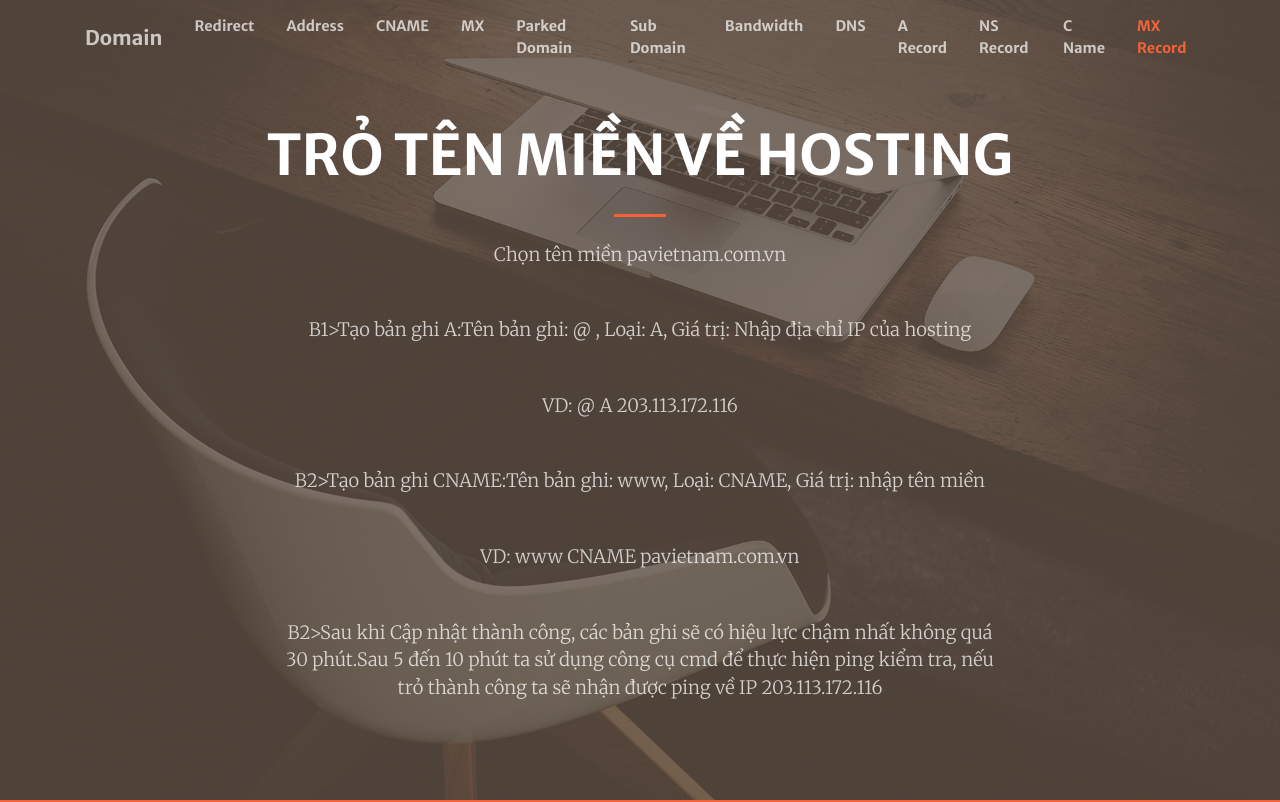
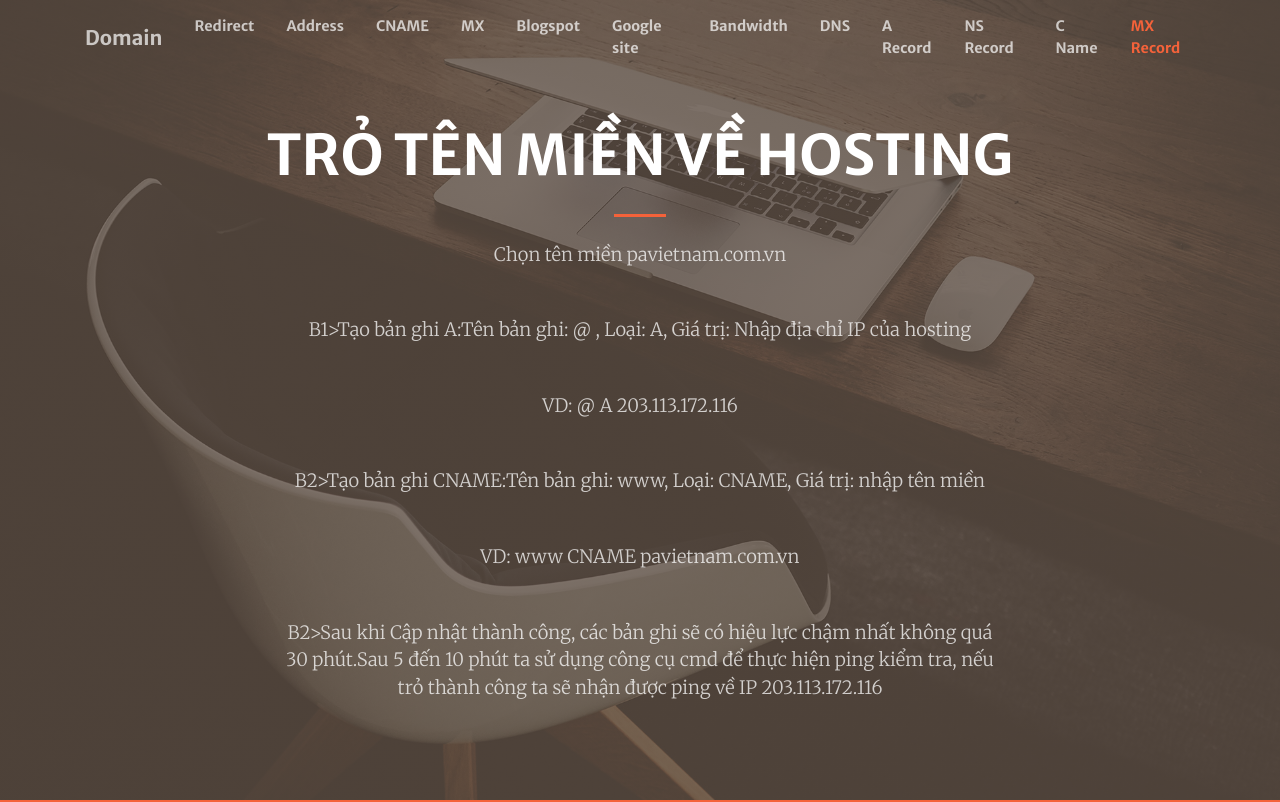
Before and after one commit to dangphamdns/dangphamdns.github.io, a website with bundled scripts: page index.html in a window 1280 px wide. Shown: the top 802 px of the page. Built offline with nearby package versions, Linux system fonts and the light colour scheme.

Commit message:
Update index.html

```diff
--- a/index.html
+++ b/index.html
@@ -49,10 +49,10 @@
             <a class="nav-link js-scroll-trigger" href="#contact">MX</a>
           </li>
           <li class="nav-item">
-            <a class="nav-link js-scroll-trigger" href="#park">Parked Domain</a>
+            <a class="nav-link js-scroll-trigger" href="#park">Blogspot</a>
           </li>
           <li class="nav-item">
-            <a class="nav-link js-scroll-trigger" href="#subdomain">Sub Domain</a>
+            <a class="nav-link js-scroll-trigger" href="#subdomain">Google site</a>
           </li>
           <li class="nav-item">
             <a class="nav-link js-scroll-trigger" href="#bw">Bandwidth</a>
```
